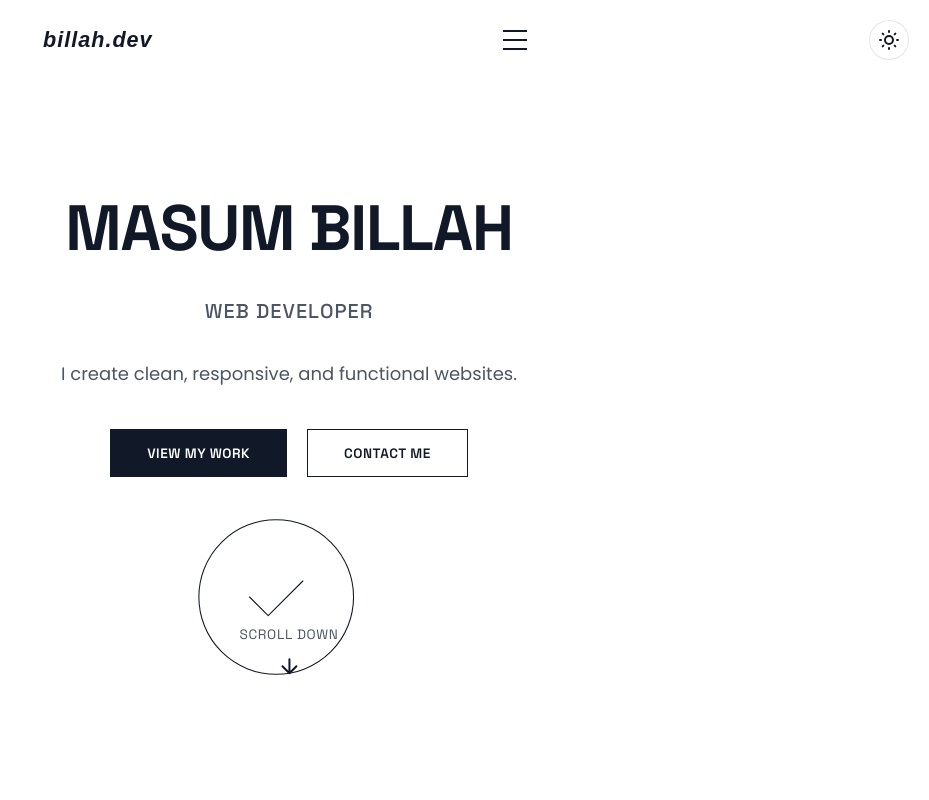
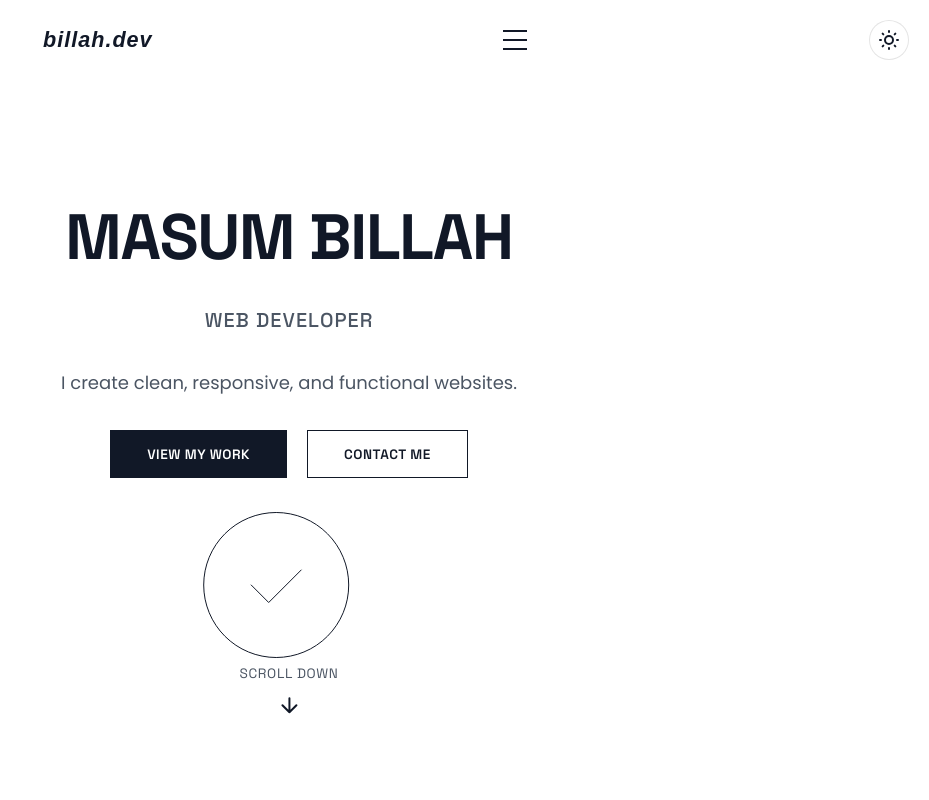
Before and after one commit to billahdotdev/billah, a React (Vite) app: page / in a window 1280 px wide. Shown: the top 800 px of the page, without its empty margins (351-1280 px from the left). Built offline with nearby package versions, Linux system fonts and the light colour scheme.

Commit message:
Works on Hero

```diff
--- a/src/sections/Hero.css
+++ b/src/sections/Hero.css
@@ -3,7 +3,7 @@
   min-height: 100vh;
   display: flex;
   align-items: center;
-  padding-top: 4.5rem;
+  padding-top: 4rem;
   position: relative;
 }
 
@@ -19,7 +19,7 @@
   display: flex;
   flex-direction: column;
   align-items: center;
-  gap: 3rem;
+  gap: 2.5rem;
   padding: 2rem 0;
 }
 
@@ -61,7 +61,7 @@
 
 .hero-description {
   color: var(--text-secondary);
-  margin-bottom: 2.5rem;
+  margin-bottom: 2rem;
   font-size: 1.125rem;
   line-height: var(--line-height-relaxed);
   max-width: 100%;
@@ -94,7 +94,7 @@
 
 .scroll-indicator {
   position: absolute;
-  bottom: 2.5rem;
+  bottom: -1rem;
   left: 50%;
   transform: translateX(-50%);
   display: flex;
--- a/src/sections/Hero.jsx
+++ b/src/sections/Hero.jsx
@@ -142,7 +142,7 @@ const Hero = ({ scrollToSection }) => {
             animate={{ opacity: 1, scale: 1 }}
           >
             <div className="image-container">
-              <svg width="160" height="160" viewBox="0 0 300 300" fill="none" xmlns="http://www.w3.org/2000/svg">
+              <svg width="150" height="150" viewBox="0 0 300 300" fill="none" xmlns="http://www.w3.org/2000/svg">
                 <motion.circle
                   cx="150"
                   cy="150"
```
